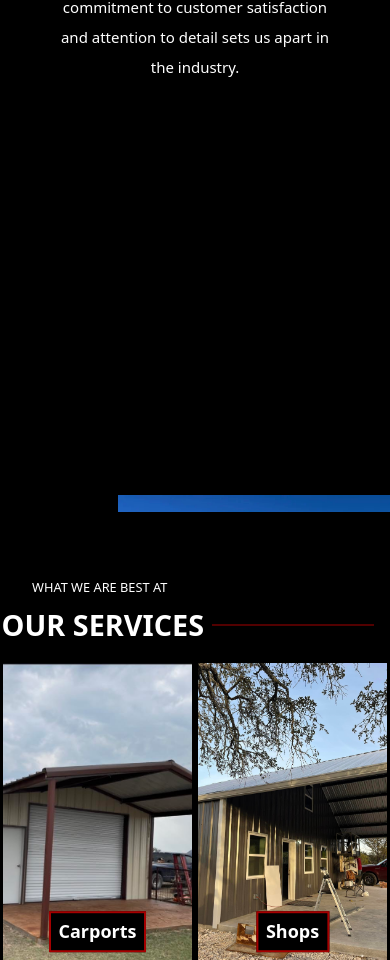
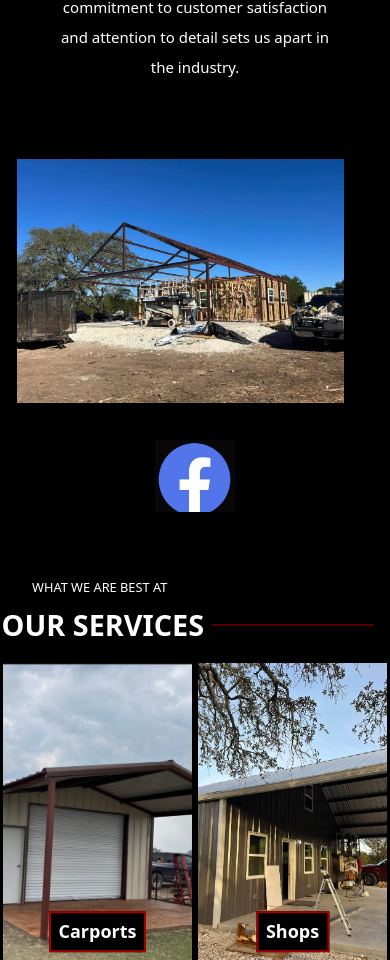
Before and after one commit to nicoleables/Premier-Exterior-Contruction, a React (Vite) app: page / in a window 390 px wide. Shown: the part 1340-2300 px from the top of the page. Built offline with nearby package versions, Linux system fonts and the light colour scheme.

Commit message:
about.css changes

```diff
--- a/src/styles/about.css
+++ b/src/styles/about.css
@@ -158,8 +158,8 @@
     margin-bottom: 2rem;
   }
 
-  .aboutpic {
-    margin-top: 1rem;
+.aboutpic {
+    margin-top: 1rem !important;
     height: auto;
     width: 80%; /* Use percentage for responsive width */
     max-width: 480px; /* Add max-width to prevent overflow */
@@ -167,15 +167,21 @@
     margin-bottom: 1rem; /* Adjust bottom margin */
     margin: 0 auto; /* Center the image */
     object-fit: cover; /* Maintain image aspect ratio */
+    display: block;
+    text-align: center;
   }
 
-  .about-pic {
+.about-pic {
     align-items: center;
     margin-top: 0.5rem; /* Further reduce top margin */
     height: auto; /* Adjust height for responsiveness */
     font-size: 14px;
     padding: 0.5rem 1rem;
-  }
+    display: flex;
+    justify-content: center;
+    text-align: center;
+}
+
 
   .aboutfacebooklogo {
     margin: 1rem auto; /* Adjust space between elements */
```
